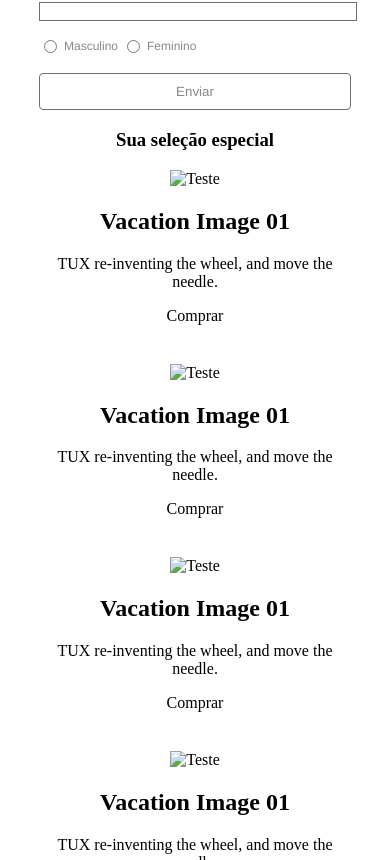
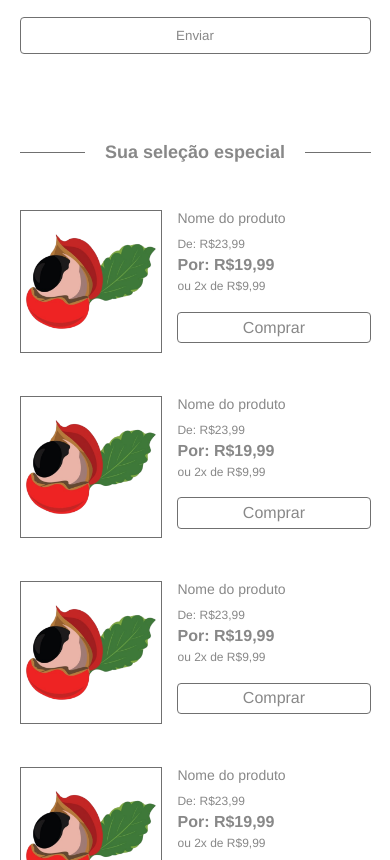
Before and after one commit to gtodesco/products-landing-page, a plain HTML site: page view/index.html in a window 390 px wide. Shown: the part 1140-2000 px from the top of the page. Drawn offline with Linux system fonts and the light colour scheme.

Commit message:
style: Estilo da lista de produtos
Media querys e novas classes para estilizar a seção de produtos da
landing page tornando-a responsiva

```diff
--- a/assets/global.css
+++ b/assets/global.css
@@ -6,12 +6,24 @@
     margin: 20px;
 }
 
+.mt-5 {
+    margin-top: 5px;
+}
+
+.mt-10 {
+    margin-top: 10px;
+}
+
 .mt-15 {
     margin-top: 15px;
 }
 
 .mt-20 {
     margin-top: 20px;
+}
+
+.mt-90 {
+    margin-top: 90px;
 }
 
 .mb-auto {
@@ -28,10 +40,6 @@
 
 .full-width {
     width: 100%;
-}
-
-.bold {
-    font-weight: bold;
 }
 
 .regular {
--- a/assets/index.css
+++ b/assets/index.css
@@ -27,6 +27,10 @@ section {
     margin: auto;
 }
 
+article {
+    text-align: left;
+}
+
 label {
     display: inherit;
     font: normal normal normal 12px/14px 'Helvetica Neue', Helvetica, Arial, sans-serif;
@@ -38,15 +42,12 @@ label {
     padding-top: 69px;
 }
 
-#algorithm {
-    text-align: left;
-}
-
 #algorithm article {
     width: 60%;
 }
 
 #algorithm form {
+    text-align: left;
     width: 40%;
 }
 
@@ -67,6 +68,13 @@ label {
     display: grid;
     grid-template-columns: repeat(auto-fit, minmax(200px, 1fr));
     grid-gap: 39px 41px;
+    margin-top: 50px;
+    margin-bottom: 52px;
+}
+
+#products-list img {
+    width: 100%;
+    border: 1px solid #707070;
 }
 
 .text {
@@ -84,10 +92,39 @@ label {
     padding: 10px 10px;
 }
 
+.button:hover {
+    cursor: pointer;
+}
+
+.section-title {
+    display: flex;
+    align-items: center;
+    text-align: center;
+}
+
+.section-title::before, .section-title::after {
+    content: '';
+    flex: 1;
+    border-bottom: 1px solid #707070;
+}
+
+.section-title::before {
+    margin-right: 20px;
+}
+
+.section-title::after {
+    margin-left: 20px;
+}
+
 @media only screen and (max-width: 900px) {
 
+    header {
+        text-align: left;
+        padding-left: 20px;
+    }
+
     section {
-        width: 80%;
+        width: 90%;
     }
 
     #algorithm {
@@ -107,3 +144,39 @@ label {
         visibility: visible;
     }
 }
+
+@media only screen and (max-width: 500px) {
+
+    #prod-description {
+        display: none;
+    }
+
+    #products-list article {
+        width: 100%;
+    }
+
+    #products-list picture {
+        float: left;
+        width: 40%;
+    }
+
+    #products-list img {
+        width: 100%;
+        border: 1px solid #707070;
+    }
+
+    #product-info {
+        float: right;
+        width: 55%;
+    }
+
+    #product-info h2 {
+        margin-top: 0;
+    }
+
+    #product-info a {
+        margin-top: 9%;
+        padding: 3%;
+    }
+
+}
--- a/view/index.html
+++ b/view/index.html
@@ -64,88 +64,100 @@
 
         </section>
 
-        <section id="products">
+        <section id="products" class="mt-90">
 
-            <h3>Sua seleção especial</h3>
+            <h3 class="text size-6 grey section-title">Sua seleção especial</h3>
 
             <div id="products-list">
 
                 <article>
-                    <a>
                     <picture>
-                            <img src="" alt="Teste">
+                        <img  src="../assets/test.png" alt="Teste">
                     </picture>
-                        <div>
-                            <h2>Vacation Image 01</h2>
-                            <p>TUX re-inventing the wheel, and move the needle.</p>
+                    <div id="product-info" class="text grey">
+                        <h2 id="prod-name" class="m-auto mt-15 regular size-4">Nome do produto</h2>
+                        <h5 id="prod-description" class="m-auto mt-10 regular size-2">Descrição do produto um pouco maior, com duas linhas ou três que explica melhor do que se trata.</h5>
+                        <h5 id="prod-old-price" class="m-auto mt-10 regular size-2">De: R$23,99</h5>
+                        <h3 id="prod-price" class="m-auto mt-5 size-5">Por: R$19,99</h3>
+                        <h5 id="prod-conditions" class="m-auto mt-5 regular size-2">ou 2x de R$9,99</h5>
+
+                        <a class="inherit button mt-15">Comprar</a>
                     </div>
-                    </a>
-                    <a>Comprar</a>
                 </article>
                 <article>
-                    <a>
                     <picture>
-                            <img src="" alt="Teste">
+                        <img  src="../assets/test.png" alt="Teste">
                     </picture>
-                        <div>
-                            <h2>Vacation Image 01</h2>
-                            <p>TUX re-inventing the wheel, and move the needle.</p>
+                    <div id="product-info" class="text grey">
+                        <h2 id="prod-name" class="m-auto mt-15 regular size-4">Nome do produto</h2>
+                        <h5 id="prod-description" class="m-auto mt-10 regular size-2">Descrição do produto um pouco maior, com duas linhas ou três que explica melhor do que se trata.</h5>
+                        <h5 id="prod-old-price" class="m-auto mt-10 regular size-2">De: R$23,99</h5>
+                        <h3 id="prod-price" class="m-auto mt-5 size-5">Por: R$19,99</h3>
+                        <h5 id="prod-conditions" class="m-auto mt-5 regular size-2">ou 2x de R$9,99</h5>
+
+                        <a class="inherit button mt-15">Comprar</a>
                     </div>
-                    </a>
-                    <a>Comprar</a>
                 </article>
                 <article>
-                    <a>
                     <picture>
-                            <img src="" alt="Teste">
+                        <img  src="../assets/test.png" alt="Teste">
                     </picture>
-                        <div>
-                            <h2>Vacation Image 01</h2>
-                            <p>TUX re-inventing the wheel, and move the needle.</p>
+                    <div id="product-info" class="text grey">
+                        <h2 id="prod-name" class="m-auto mt-15 regular size-4">Nome do produto</h2>
+                        <h5 id="prod-description" class="m-auto mt-10 regular size-2">Descrição do produto um pouco maior, com duas linhas ou três que explica melhor do que se trata.</h5>
+                        <h5 id="prod-old-price" class="m-auto mt-10 regular size-2">De: R$23,99</h5>
+                        <h3 id="prod-price" class="m-auto mt-5 size-5">Por: R$19,99</h3>
+                        <h5 id="prod-conditions" class="m-auto mt-5 regular size-2">ou 2x de R$9,99</h5>
+
+                        <a class="inherit button mt-15">Comprar</a>
                     </div>
-                    </a>
-                    <a>Comprar</a>
                 </article>
                 <article>
-                    <a>
                     <picture>
-                            <img src="" alt="Teste">
+                        <img  src="../assets/test.png" alt="Teste">
                     </picture>
-                        <div>
-                            <h2>Vacation Image 01</h2>
-                            <p>TUX re-inventing the wheel, and move the needle.</p>
+                    <div id="product-info" class="text grey">
+                        <h2 id="prod-name" class="m-auto mt-15 regular size-4">Nome do produto</h2>
+                        <h5 id="prod-description" class="m-auto mt-10 regular size-2">Descrição do produto um pouco maior, com duas linhas ou três que explica melhor do que se trata.</h5>
+                        <h5 id="prod-old-price" class="m-auto mt-10 regular size-2">De: R$23,99</h5>
+                        <h3 id="prod-price" class="m-auto mt-5 size-5">Por: R$19,99</h3>
+                        <h5 id="prod-conditions" class="m-auto mt-5 regular size-2">ou 2x de R$9,99</h5>
+
+                        <a class="inherit button mt-15">Comprar</a>
                     </div>
-                    </a>
-                    <a>Comprar</a>
                 </article>
                 <article>
-                    <a>
                     <picture>
-                            <img src="" alt="Teste">
+                        <img  src="../assets/test.png" alt="Teste">
                     </picture>
-                        <div>
-                            <h2>Vacation Image 01</h2>
-                            <p>TUX re-inventing the wheel, and move the needle.</p>
+                    <div id="product-info" class="text grey">
+                        <h2 id="prod-name" class="m-auto mt-15 regular size-4">Nome do produto</h2>
+                        <h5 id="prod-description" class="m-auto mt-10 regular size-2">Descrição do produto um pouco maior, com duas linhas ou três que explica melhor do que se trata.</h5>
+                        <h5 id="prod-old-price" class="m-auto mt-10 regular size-2">De: R$23,99</h5>
+                        <h3 id="prod-price" class="m-auto mt-5 size-5">Por: R$19,99</h3>
+                        <h5 id="prod-conditions" class="m-auto mt-5 regular size-2">ou 2x de R$9,99</h5>
+
+                        <a class="inherit button mt-15">Comprar</a>
                     </div>
-                    </a>
-                    <a>Comprar</a>
                 </article>
                 <article>
-                    <a>
                     <picture>
-                            <img src="" alt="Teste">
+                        <img  src="../assets/test.png" alt="Teste">
                     </picture>
-                        <div>
-                            <h2>Vacation Image 01</h2>
-                            <p>TUX re-inventing the wheel, and move the needle.</p>
+                    <div id="product-info" class="text grey">
+                        <h2 id="prod-name" class="m-auto mt-15 regular size-4">Nome do produto</h2>
+                        <h5 id="prod-description" class="m-auto mt-10 regular size-2">Descrição do produto um pouco maior, com duas linhas ou três que explica melhor do que se trata.</h5>
+                        <h5 id="prod-old-price" class="m-auto mt-10 regular size-2">De: R$23,99</h5>
+                        <h3 id="prod-price" class="m-auto mt-5 size-5">Por: R$19,99</h3>
+                        <h5 id="prod-conditions" class="m-auto mt-5 regular size-2">ou 2x de R$9,99</h5>
+
+                        <a class="inherit button mt-15">Comprar</a>
                     </div>
-                    </a>
-                    <a>Comprar</a>
                 </article>
 
             </div>
 
-            <a>Ainda mais produtos aqui!</a>
+            <a class="button text grey">Ainda mais produtos aqui!</a>
 
         </section>
 
```
Lines whose indentation alone changed are shown as unchanged.
